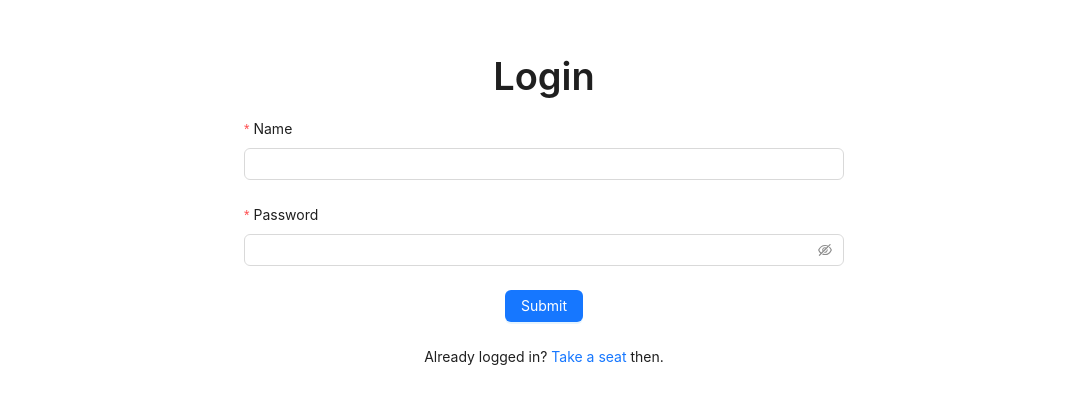
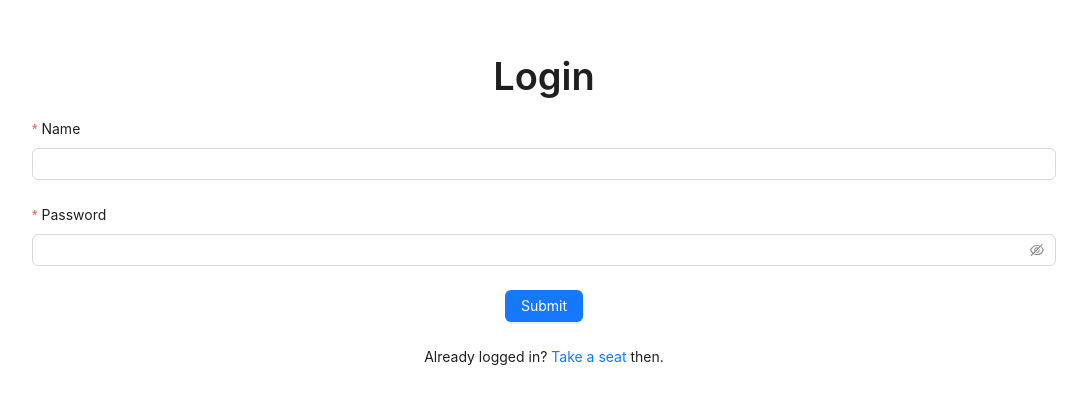
Before and after one commit to originalgish/sanakirja, a React (Create React App) app in the folder packages/client/: page /login in a window 1280 px wide. Shown: the part 190-594 px from the top of the page, without its empty margins (96-1183 px from the left). Built offline with nearby package versions, Linux system fonts and the light colour scheme.

Commit message:
refactored with styled-components

```diff
--- a/packages/client/package.json
+++ b/packages/client/package.json
@@ -18,8 +18,10 @@
     "axios": "^1.3.4",
     "react": "^18.2.0",
     "react-dom": "^18.2.0",
+    "react-is": "^18.2.0",
     "react-router-dom": "^6.9.0",
     "react-scripts": "5.0.1",
+    "styled-components": "^5.3.9",
     "swr": "^2.0.3",
     "typescript": "^4.7.4"
   },
@@ -35,6 +37,7 @@
     "@types/node": "^18.0.0",
     "@types/react": "^18.0.14",
     "@types/react-dom": "^18.0.5",
+    "@types/styled-components": "^5.1.26",
     "@types/testing-library__jest-dom": "^5.14.5",
     "@typescript-eslint/eslint-plugin": "^5.29.0",
     "@typescript-eslint/parser": "^5.29.0",
--- a/packages/client/src/components/Card.tsx
+++ b/packages/client/src/components/Card.tsx
@@ -1,5 +1,7 @@
 import { useLayoutEffect, useState } from "react";
 import { Card as AntCard, Skeleton, Typography } from "antd";
+import styled from "styled-components";
+
 import { useUser } from "contexts";
 
 import type { Word } from "types";
@@ -7,6 +9,12 @@ import type { Word } from "types";
 type Props = {
   isValidating: boolean;
 } & Word;
+
+const StyledCard = styled(AntCard)`
+  width: 300px;
+  min-height: 200px;
+  cursor: pointer;
+`;
 
 export const Card = ({ english, finnish, isValidating }: Props) => {
   const [isFlipped, setIsFlipped] = useState(false);
@@ -22,10 +30,10 @@ export const Card = ({ english, finnish, isValidating }: Props) => {
   const backWord = mode === "finnish" ? english : finnish;
 
   return (
-    <AntCard className="card" onClick={() => setIsFlipped((prevFlipped) => !prevFlipped)}>
+    <StyledCard onClick={() => setIsFlipped((prevFlipped) => !prevFlipped)}>
       <Skeleton loading={isValidating} active>
         <Typography.Title>{isFlipped ? backWord : frontWord}</Typography.Title>
       </Skeleton>
-    </AntCard>
+    </StyledCard>
   );
 };
--- a/packages/client/src/components/Drawer/Drawer.tsx
+++ b/packages/client/src/components/Drawer/Drawer.tsx
@@ -1,4 +1,5 @@
 import { Divider, Drawer as AntDrawer, Form, Typography } from "antd";
+import styled from "styled-components";
 
 import { SetMode } from "./SetMode";
 import { SyncWords } from "./SyncWords";
@@ -10,13 +11,17 @@ type Props = {
   onClose: () => void;
 };
 
+const StyledText = styled(Typography.Text)`
+  margin: 0;
+`;
+
 export const Drawer = ({ open, onClose }: Props) => {
   const { user, isAdmin } = useUser();
   return (
     <AntDrawer title="Settings" placement="left" width="260px" onClose={onClose} open={open}>
-      <Typography.Text style={{ margin: 0 }}>
+      <StyledText>
         Hey, <b>{user?.name}</b>!
-      </Typography.Text>
+      </StyledText>
       <Divider />
 
       <Form>
--- a/packages/client/src/components/Header.tsx
+++ b/packages/client/src/components/Header.tsx
@@ -1,18 +1,33 @@
 import { MenuOutlined } from "@ant-design/icons";
 import { Button, Typography } from "antd";
+import styled from "styled-components";
 
 type Props = {
   onDrawerOpen: () => void;
 };
 
+const StyledHeader = styled.header`
+  position: fixed;
+  top: 0;
+  width: 100%;
+  height: 48px;
+  display: flex;
+  align-items: center;
+  justify-content: space-between;
+  padding: 8px 16px;
+  border-bottom: 1px solid #e5e7eb;
+
+  & > h2 {
+    margin: 0;
+  }
+`;
+
 export const Header = ({ onDrawerOpen }: Props) => {
   return (
-    <header className="header">
-      <Typography.Title level={2} style={{ margin: 0 }}>
-        Sanakirja
-      </Typography.Title>
+    <StyledHeader>
+      <Typography.Title level={2}>Sanakirja</Typography.Title>
 
       <Button type="text" icon={<MenuOutlined />} onClick={onDrawerOpen}></Button>
-    </header>
+    </StyledHeader>
   );
 };
--- a/packages/client/src/components/Word.tsx
+++ b/packages/client/src/components/Word.tsx
@@ -1,5 +1,6 @@
 import { useCallback } from "react";
 import { Button, Spin } from "antd";
+import styled from "styled-components";
 import useSWR from "swr";
 
 import { api } from "api";
@@ -9,6 +10,13 @@ import { Card } from "./Card";
 import type { Word as WordType } from "types";
 
 const getWord = () => api.get<WordType>("/words/get_random").then(({ data }) => data);
+
+const Container = styled.div`
+  display: flex;
+  flex-direction: column;
+  align-items: center;
+  gap: 1rem;
+`;
 
 export const Word = () => {
   const {
@@ -33,12 +41,12 @@ export const Word = () => {
   if (isLoading) return <Spin size="large" />;
 
   return (
-    <div className="word-containter">
+    <Container>
       {word && <Card english={word.english} finnish={word.finnish} isValidating={isValidating} />}
 
       <Button type="primary" onClick={getNextWord} loading={isValidating} size="large">
         Next word
       </Button>
-    </div>
+    </Container>
   );
 };
--- a/packages/client/src/index.tsx
+++ b/packages/client/src/index.tsx
@@ -2,12 +2,12 @@ import ReactDOM from "react-dom/client";
 import { BrowserRouter } from "react-router-dom";
 
 import { App } from "./App";
-
-import "./styles/index.css";
+import { GlobalStyle } from "styles";
 
 const root = ReactDOM.createRoot(document.getElementById("root") as HTMLElement);
 root.render(
   <BrowserRouter>
+    <GlobalStyle />
     <App />
   </BrowserRouter>,
 );
--- a/packages/client/src/pages/Login/Login.tsx
+++ b/packages/client/src/pages/Login/Login.tsx
@@ -1,6 +1,8 @@
-import { useCallback } from "react";
+import React, { useCallback } from "react";
 import { useLocation, useNavigate, Link } from "react-router-dom";
 import { Button, Form, Input, Typography } from "antd";
+import type { FormProps } from "antd";
+import styled from "styled-components";
 
 import { useAuth } from "contexts";
 
@@ -9,6 +11,36 @@ type LocationState = {
     pathname: string;
   };
 };
+
+const Container = styled.div`
+  position: fixed;
+  top: 0;
+  left: 0;
+  height: 100vh;
+  width: 100%;
+  display: grid;
+  justify-items: center;
+  align-content: center;
+`;
+
+const StyledForm: React.FC<FormProps> = styled(Form)`
+  display: grid;
+  max-width: 600;
+  width: 80%;
+`;
+
+const StyledTitle = styled(Typography.Title)`
+  margin-top: 0;
+  text-align: center;
+`;
+
+const StyledSubmitItem = styled(Form.Item)`
+  justify-self: center;
+`;
+
+const StyledLoggedInText = styled(Typography.Text)`
+  justify-self: center;
+`;
 
 export const Login = () => {
   const navigate = useNavigate();
@@ -30,20 +62,9 @@ export const Login = () => {
   );
 
   return (
-    <div
-      style={{
-        position: "fixed",
-        top: 0,
-        left: 0,
-        height: "100vh",
-        width: "100%",
-        display: "grid",
-        justifyItems: "center",
-        alignContent: "center",
-      }}
-    >
-      <Form name="login" layout="vertical" style={{ display: "grid", maxWidth: 600, width: "80%" }} onFinish={onSubmit}>
-        <Typography.Title style={{ marginTop: 0, textAlign: "center" }}>Login</Typography.Title>
+    <Container>
+      <StyledForm name="login" layout="vertical" onFinish={onSubmit}>
+        <StyledTitle>Login</StyledTitle>
 
         <Form.Item label="Name" name="name" rules={[{ required: true, message: "Name is required" }]}>
           <Input />
@@ -53,16 +74,16 @@ export const Login = () => {
           <Input.Password />
         </Form.Item>
 
-        <Form.Item style={{ justifySelf: "center" }}>
+        <StyledSubmitItem>
           <Button type="primary" htmlType="submit">
             Submit
           </Button>
-        </Form.Item>
+        </StyledSubmitItem>
 
-        <Typography.Text style={{ justifySelf: "center" }}>
+        <StyledLoggedInText>
           Already logged in? <Link to="/">Take a seat</Link> then.
-        </Typography.Text>
-      </Form>
-    </div>
+        </StyledLoggedInText>
+      </StyledForm>
+    </Container>
   );
 };
--- a/packages/client/src/pages/Words/Words.tsx
+++ b/packages/client/src/pages/Words/Words.tsx
@@ -1,6 +1,15 @@
 import { useCallback, useState } from "react";
+import styled from "styled-components";
 
 import { Header, Word, Drawer } from "components";
+
+const Container = styled.div`
+  display: flex;
+  flex-direction: column;
+  align-items: center;
+  justify-content: center;
+  height: calc(100vh - 48px);
+`;
 
 export const Words = () => {
   const [drawerOpen, setDrawerOpen] = useState(false);
@@ -14,10 +23,10 @@ export const Words = () => {
   }, []);
 
   return (
-    <div className="app">
+    <Container>
       <Header onDrawerOpen={onDrawerOpen} />
       <Word />
       <Drawer open={drawerOpen} onClose={onDrawerClose} />
-    </div>
+    </Container>
   );
 };
--- /dev/null
+++ b/packages/client/src/styles/global.ts
@@ -0,0 +1,17 @@
+import { createGlobalStyle } from "styled-components";
+
+export const GlobalStyle = createGlobalStyle`
+  *,
+  *::before,
+  *::after {
+    box-sizing: border-box;
+  }
+
+  body {
+    margin: 0;
+    font-family: -apple-system, BlinkMacSystemFont, "Segoe UI", "Roboto", "Oxygen", "Ubuntu", "Cantarell", "Fira Sans",
+      "Droid Sans", "Helvetica Neue", sans-serif;
+    -webkit-font-smoothing: antialiased;
+    -moz-osx-font-smoothing: grayscale;
+  }
+`;
--- a/packages/client/src/styles/index.css
+++ /dev/null
@@ -1,46 +0,0 @@
-*,
-*::before,
-*::after {
-  box-sizing: border-box;
-}
-
-body {
-  margin: 0;
-  font-family: -apple-system, BlinkMacSystemFont, "Segoe UI", "Roboto", "Oxygen", "Ubuntu", "Cantarell", "Fira Sans",
-    "Droid Sans", "Helvetica Neue", sans-serif;
-  -webkit-font-smoothing: antialiased;
-  -moz-osx-font-smoothing: grayscale;
-}
-
-.app {
-  display: flex;
-  flex-direction: column;
-  align-items: center;
-  justify-content: center;
-  height: calc(100vh - 48px);
-}
-
-.header {
-  position: fixed;
-  top: 0;
-  width: 100%;
-  height: 48px;
-  display: flex;
-  align-items: center;
-  justify-content: space-between;
-  padding: 8px 16px;
-  border-bottom: 1px solid #e5e7eb;
-}
-
-.word-containter {
-  display: flex;
-  flex-direction: column;
-  align-items: center;
-  gap: 1rem;
-}
-
-.card {
-  width: 300px;
-  min-height: 200px;
-  cursor: pointer;
-}
--- /dev/null
+++ b/packages/client/src/styles/index.ts
@@ -0,0 +1 @@
+export { GlobalStyle } from "./global";
```
Also changed, not shown: 1 other file (tests, documents, lock files or other folders).
